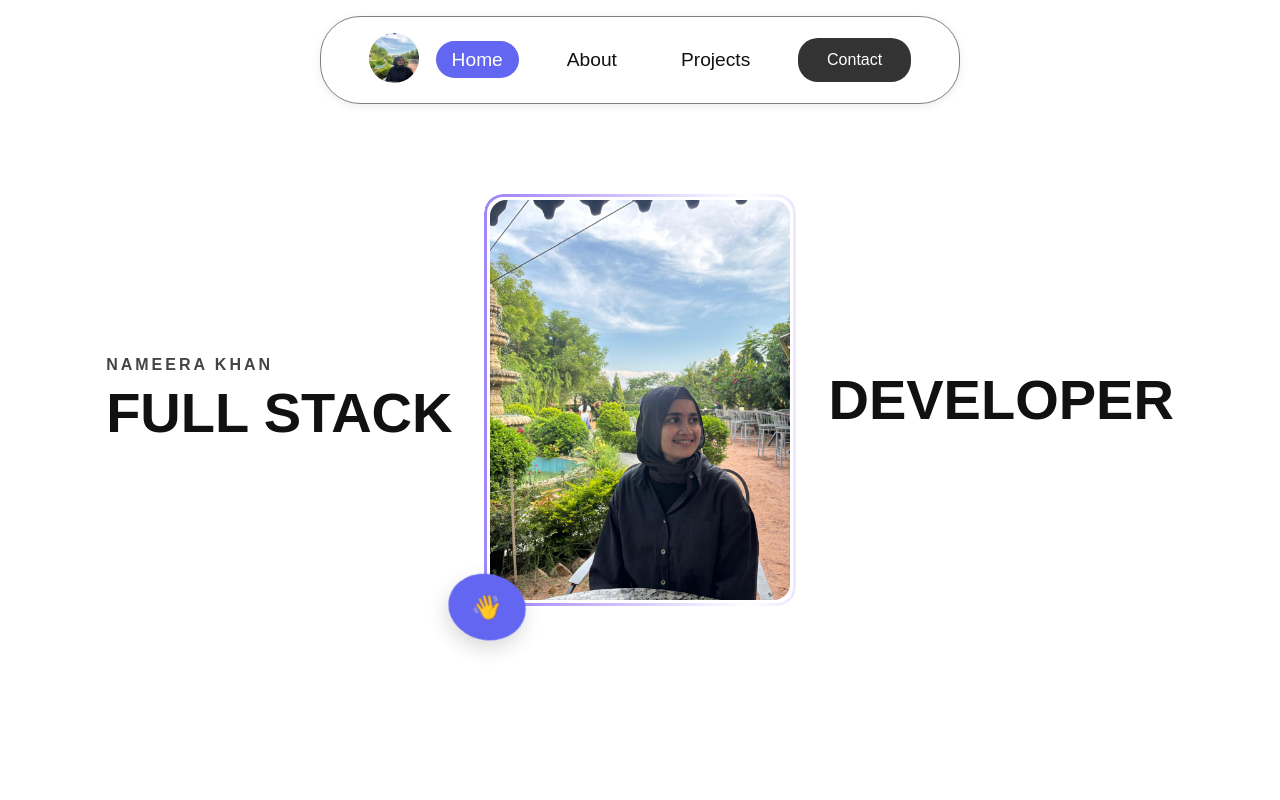
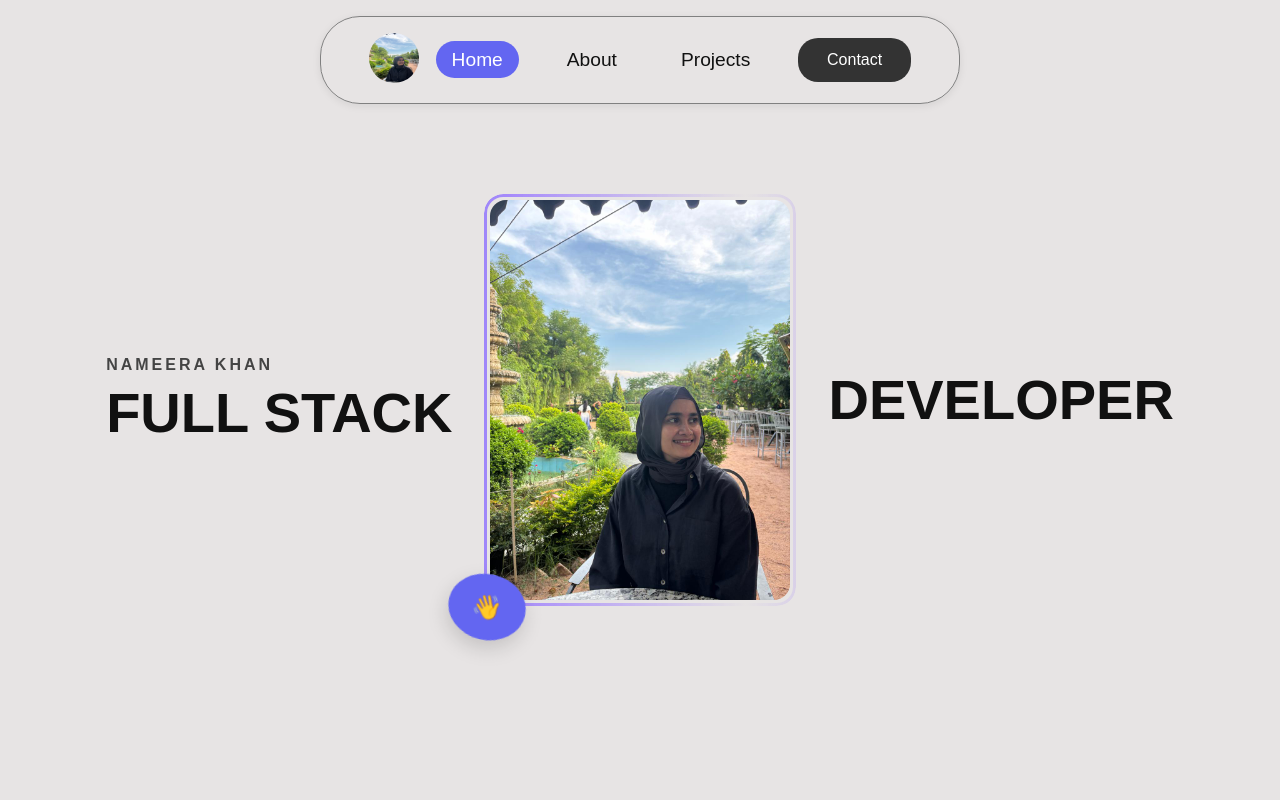
Before and after one commit to khanNameera17/nameera-portfolio, a Next.js app: page / in a window 1280 px wide. Shown: the top 800 px of the page. Built offline with nearby package versions, Linux system fonts and the light colour scheme.

Commit message:
small changes

```diff
--- a/src/app/globals.css
+++ b/src/app/globals.css
@@ -1,11 +1,11 @@
 :root {
-  --background: #ffffff;
-  --foreground: white;
+  --background: #e7e4e4;
+  --foreground: rgb(233, 233, 233);
 }
 
 @media (prefers-color-scheme: dark) {
   :root {
-    --background: white;
+    --background: rgb(231, 230, 230);
     --foreground: #ededed;
   }
 }
--- a/src/components/experience/style.scss
+++ b/src/components/experience/style.scss
@@ -1,6 +1,6 @@
 .aboutSection {
  padding: 4rem 2rem;
- background: #fff;
+ // background: #fff;
  color: #111;
  min-height: 100vh;
 
--- a/src/components/navbar/style.scss
+++ b/src/components/navbar/style.scss
@@ -10,7 +10,7 @@
  left: 50%;
  transform: translateX(-50%);
 
- background: white;
+ // background: white;
  z-index: 1000;
  border: 1px solid grey;
  border-radius: 40px;
```
